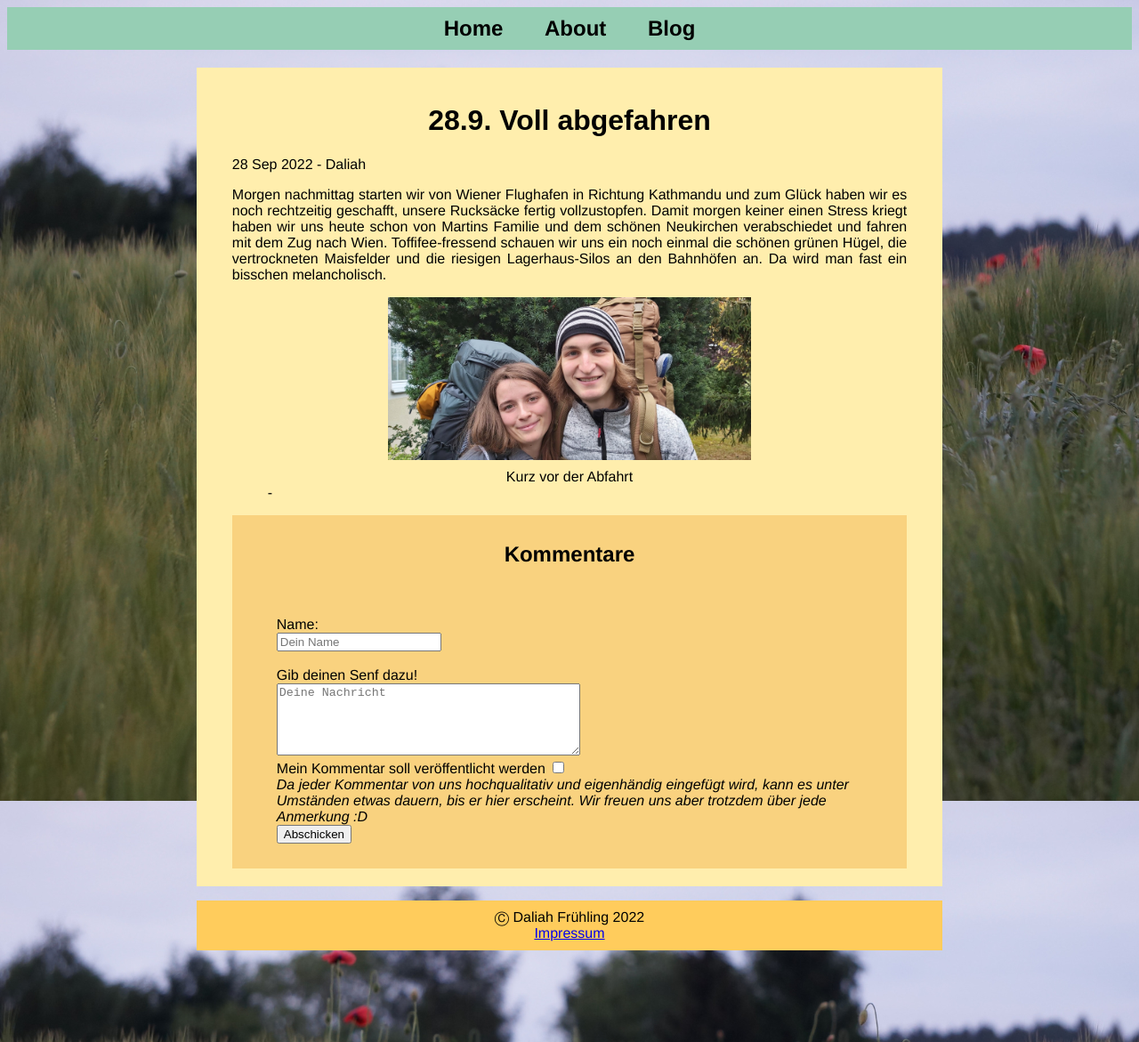
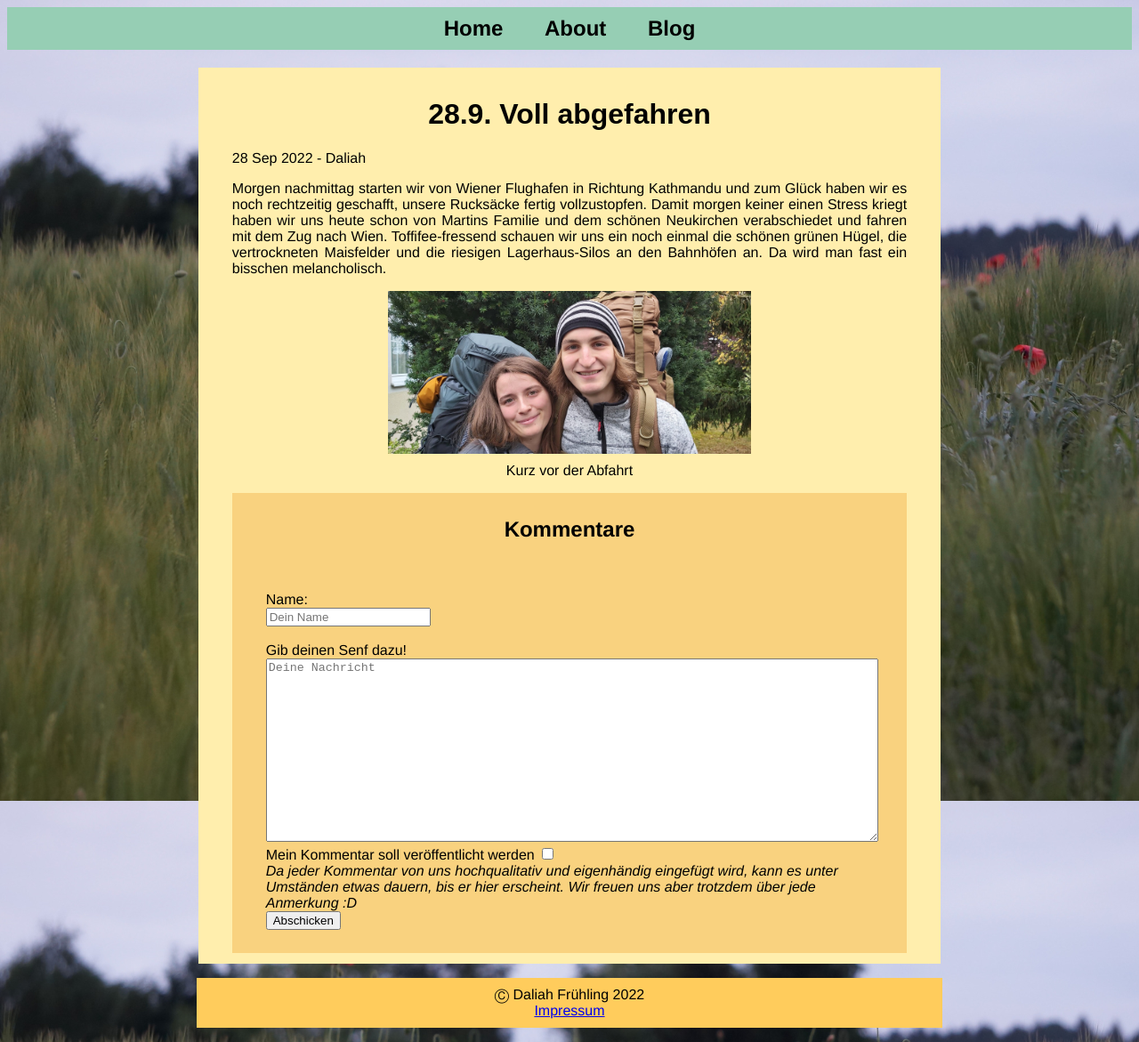
Before and after one commit to grundlbert/blog, a Jekyll site: the page built from _posts/2022-09-28-abgefahren.md, in a window 1280 px wide. Shown: the whole page at 89% size. Built offline with Jekyll 4.4.1, drawn with Linux system fonts in a browser that asks for light colours.

Commit message:
added styling for mobile devices

```diff
--- a/_includes/image.html
+++ b/_includes/image.html
@@ -1,4 +1,4 @@
 <figure>
     <img src="/assets/img/{{ include.file }}" alt="{{ include.description }}" width="{{ include.width }}">
-    <figcaption>{{ include.description }}</figcaption>-
+    <figcaption>{{ include.description }}</figcaption>
 </figure>
--- a/_includes/post_comment.html
+++ b/_includes/post_comment.html
@@ -4,7 +4,7 @@
         <input type="hidden" name="subject" value="Blog Kommentar" /><br><br>
         <input type="hidden" name="blogpost" value="{{ page.title }}" />
         <label>Name:<br><input type="text" name="name" placeholder="Dein Name" required></label><br><br>
-        <label>Gib deinen Senf dazu!<br><textarea cols="40" rows="5" name="message" placeholder="Deine Nachricht"></textarea></label><br>
+        <label>Gib deinen Senf dazu!<br><textarea name="message" placeholder="Deine Nachricht"></textarea></label><br>
         <label>Mein Kommentar soll veröffentlicht werden</label>
         <input type="checkbox" name="veroeffentlichen" value="yes"><br>
         <i><label>Da jeder Kommentar von uns hochqualitativ und eigenhändig eingefügt wird, kann es unter Umständen etwas dauern, bis er hier erscheint. Wir freuen uns aber trotzdem über jede Anmerkung :D</label></i><br>
--- a/_sass/blogpost.scss
+++ b/_sass/blogpost.scss
@@ -10,15 +10,18 @@
 
 .com_Section {
   background-color: #f9d27f;
-  padding: 10px 50px;
-
+  padding: calc(1%) calc(5%);
+  textarea {
+    width: 100%;
+    height: 200px;
+  }
 }
 
 .com_Comment {
   border: black;
   border-style: solid;
-  padding: 10px;
-  margin: 5px;
+  padding: calc(1%);
+  margin: calc(1%) 0;
   background-color: lightblue;
   h5 {
     font-size: large;
@@ -26,3 +29,10 @@
     color: green;
   }
 }
+
+@media (max-width: 39.9375em) {
+  .com_Comment {
+    padding: calc(5%);
+    margin: calc(5%) 0;
+  }
+}
--- a/_sass/main.scss
+++ b/_sass/main.scss
@@ -56,14 +56,16 @@
   width: 60%;
   max-width: 1500px;
   background-color: #ffeead;
-  margin-left: auto;
-  margin-right: auto;
-  margin-top: 20px;
-  padding-top: 20px;
-  padding-right:40px;
-  padding-left: 40px;
-  padding-bottom: 20px;
-
+  margin: 20px auto 0px auto;
+  padding: calc(1%) calc(3%);
+//old styling
+//  margin-left: auto;
+//  margin-right: auto;
+//  margin-top: 20px;
+//  padding-top: 20px;
+//  padding-right:40px;
+//  padding-left: 40px;
+//  padding-bottom: 20px;
 }
 
 body {
@@ -120,3 +122,9 @@
   margin-left: 20px;
   margin-right: 20px;
 }
+
+@media (max-width: 39.9375em) {
+  main {
+    width: 80%;
+  }
+}
```
